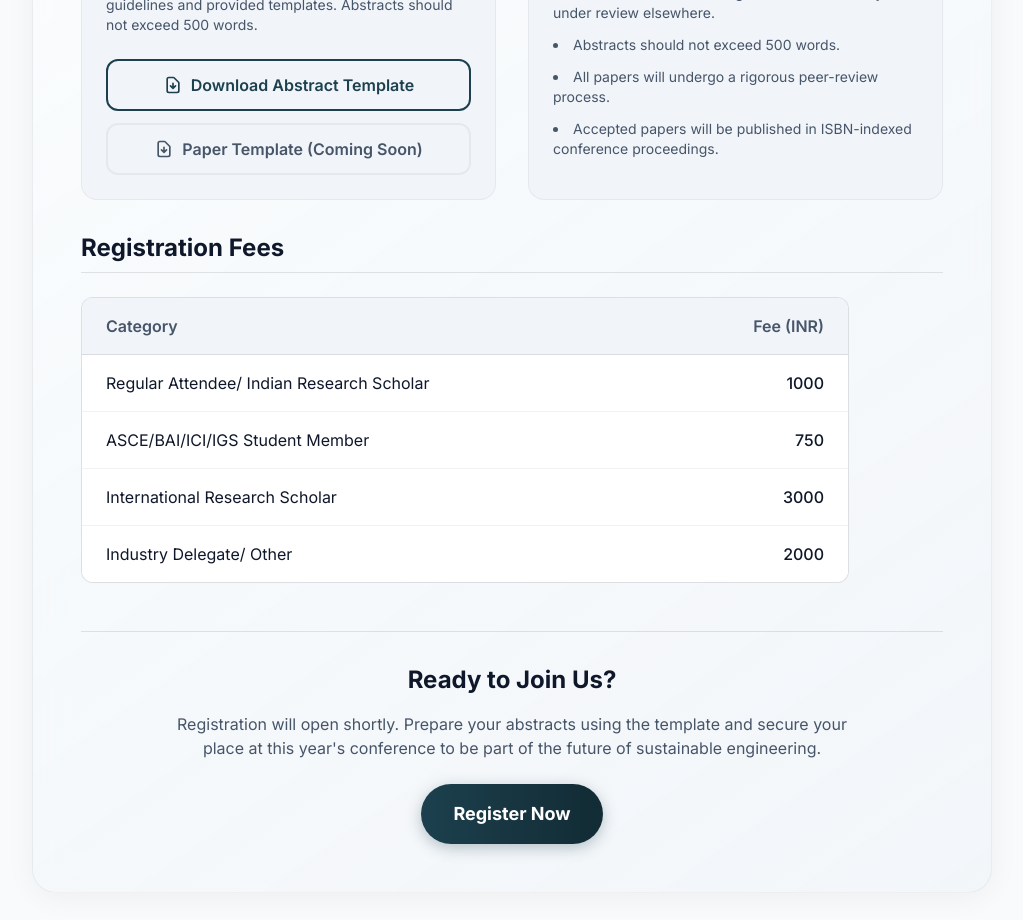
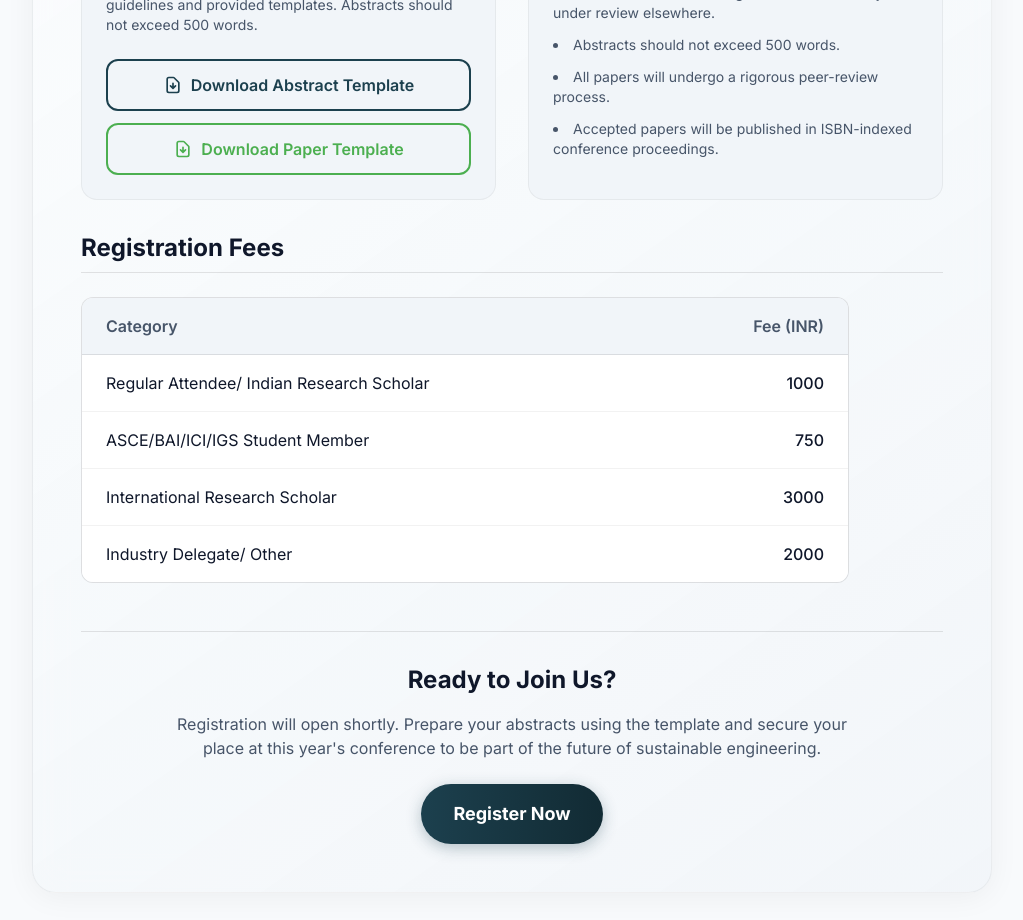
Before and after one commit to Jithin-caz/conference, a Next.js app: page /call-for-papers in a window 1280 px wide. Shown: the part 1180-2100 px from the top of the page, without its empty margins (128-1151 px from the left). Built offline with nearby package versions, Linux system fonts and the light colour scheme.

Commit message:
link update. Paper template added

```diff
--- a/app/call-for-papers/page.tsx
+++ b/app/call-for-papers/page.tsx
@@ -57,9 +57,9 @@ export default function CallForPapersPage() {
                 <svg className="w-5 h-5 mr-2" fill="none" stroke="currentColor" viewBox="0 0 24 24"><path strokeLinecap="round" strokeLinejoin="round" strokeWidth="2" d="M12 10v6m0 0l-3-3m3 3l3-3m2 8H7a2 2 0 01-2-2V5a2 2 0 012-2h5.586a1 1 0 01.707.293l5.414 5.414a1 1 0 01.293.707V19a2 2 0 01-2 2z"></path></svg>
                 Download Abstract Template
               </a>
-              <a href="#" className="w-full inline-flex items-center justify-center px-4 py-3 border-2 border-[rgba(0,0,0,0.05)] text-foreground-muted font-semibold rounded-xl hover:bg-surface transition-colors cursor-not-allowed">
+              <a href="/paper_format.docx" download className="w-full inline-flex items-center justify-center px-4 py-3 border-2 border-secondary text-secondary font-semibold rounded-xl hover:bg-secondary hover:text-white transition-colors">
                 <svg className="w-5 h-5 mr-2" fill="none" stroke="currentColor" viewBox="0 0 24 24"><path strokeLinecap="round" strokeLinejoin="round" strokeWidth="2" d="M12 10v6m0 0l-3-3m3 3l3-3m2 8H7a2 2 0 01-2-2V5a2 2 0 012-2h5.586a1 1 0 01.707.293l5.414 5.414a1 1 0 01.293.707V19a2 2 0 01-2 2z"></path></svg>
-                Paper Template (Coming Soon)
+                Download Paper Template
               </a>
             </div>
           </div>
@@ -112,7 +112,7 @@ export default function CallForPapersPage() {
           <h3 className="text-2xl font-bold text-foreground mb-4">Ready to Join Us?</h3>
           <p className="mb-6 max-w-2xl mx-auto">Registration will open shortly. Prepare your abstracts using the template and secure your place at this year's conference to be part of the future of sustainable engineering.</p>
           <Link
-            href="https://docs.google.com/forms/d/e/1FAIpQLSd_-WsmnbvHWTZc7mr3kk-A8rOyoywgwUr3L-NgbvisxUwAKg/viewform?usp=publish-editor"
+            href="https://docs.google.com/forms/d/e/1FAIpQLSdoHoXHR0_e9yIXGOWdDI_V63EGEp72DNhWzZ_9-YSuczknnw/viewform?usp=preview"
             target="_blank"
             rel="noopener noreferrer"
             className="inline-flex items-center justify-center px-8 py-4 text-lg font-bold rounded-full text-white bg-gradient-to-r from-primary to-primary-dark shadow-[0_4px_15px_rgba(28,64,78,0.3)] hover:shadow-[0_8px_25px_rgba(28,64,78,0.4)] transition-all hover:-translate-y-1">
--- a/components/Footer.tsx
+++ b/components/Footer.tsx
@@ -25,7 +25,7 @@ export default function Footer() {
             <h4 className="text-foreground font-semibold mb-4 tracking-wider text-sm uppercase">Registration</h4>
             <p className="text-sm text-foreground-muted mb-4">Secure your spot at MACE RISE '26 today.</p>
             <Link
-              href="https://docs.google.com/forms/d/e/1FAIpQLSd_-WsmnbvHWTZc7mr3kk-A8rOyoywgwUr3L-NgbvisxUwAKg/viewform?usp=publish-editor"
+              href="https://docs.google.com/forms/d/e/1FAIpQLSdoHoXHR0_e9yIXGOWdDI_V63EGEp72DNhWzZ_9-YSuczknnw/viewform?usp=preview"
               target="_blank"
               rel="noopener noreferrer"
               className="inline-block px-6 py-3 bg-primary text-white font-semibold rounded-xl hover:bg-primary-dark transition-all duration-200 shadow-sm hover:shadow-md"
--- a/components/Hero.tsx
+++ b/components/Hero.tsx
@@ -48,7 +48,7 @@ export default function Hero() {
 
         <div className="mt-10 flex flex-col sm:flex-row gap-4 justify-center items-center">
           <Link
-            href="https://docs.google.com/forms/d/e/1FAIpQLSd_-WsmnbvHWTZc7mr3kk-A8rOyoywgwUr3L-NgbvisxUwAKg/viewform?usp=publish-editor"
+            href="https://docs.google.com/forms/d/e/1FAIpQLSdoHoXHR0_e9yIXGOWdDI_V63EGEp72DNhWzZ_9-YSuczknnw/viewform?usp=preview"
             target="_blank"
             rel="noopener noreferrer"
             className="w-full sm:w-auto px-8 py-4 text-lg font-bold rounded-full text-white bg-gradient-to-r from-primary to-primary-dark shadow-[0_4px_20px_rgba(28,64,78,0.3)] hover:shadow-[0_8px_30px_rgba(28,64,78,0.5)] transition-all duration-300 hover:-translate-y-1"
--- a/components/Navbar.tsx
+++ b/components/Navbar.tsx
@@ -50,7 +50,7 @@ export default function Navbar() {
             })}
             <div className="ml-4 pl-4 border-l border-[rgba(0,0,0,0.1)]">
               <Link
-                href="https://docs.google.com/forms/d/e/1FAIpQLSd_-WsmnbvHWTZc7mr3kk-A8rOyoywgwUr3L-NgbvisxUwAKg/viewform?usp=publish-editor"
+                href="https://docs.google.com/forms/d/e/1FAIpQLSdoHoXHR0_e9yIXGOWdDI_V63EGEp72DNhWzZ_9-YSuczknnw/viewform?usp=preview"
                 target="_blank"
                 rel="noopener noreferrer"
                 className="inline-flex items-center justify-center px-6 py-2.5 border border-transparent rounded-full shadow-sm text-sm font-semibold text-white bg-primary hover:bg-primary-dark transition-all duration-200 hover:scale-105 hover:shadow-[0_0_20px_rgba(14,165,233,0.4)]"
@@ -104,7 +104,7 @@ export default function Navbar() {
               );
             })}
             <Link
-              href="https://docs.google.com/forms/d/e/1FAIpQLSd_-WsmnbvHWTZc7mr3kk-A8rOyoywgwUr3L-NgbvisxUwAKg/viewform?usp=publish-editor"
+              href="https://docs.google.com/forms/d/e/1FAIpQLSdoHoXHR0_e9yIXGOWdDI_V63EGEp72DNhWzZ_9-YSuczknnw/viewform?usp=preview"
               target="_blank"
               rel="noopener noreferrer"
               onClick={() => setIsOpen(false)}
```
Also changed, not shown: 1 other file (tests, documents, lock files or other folders).
